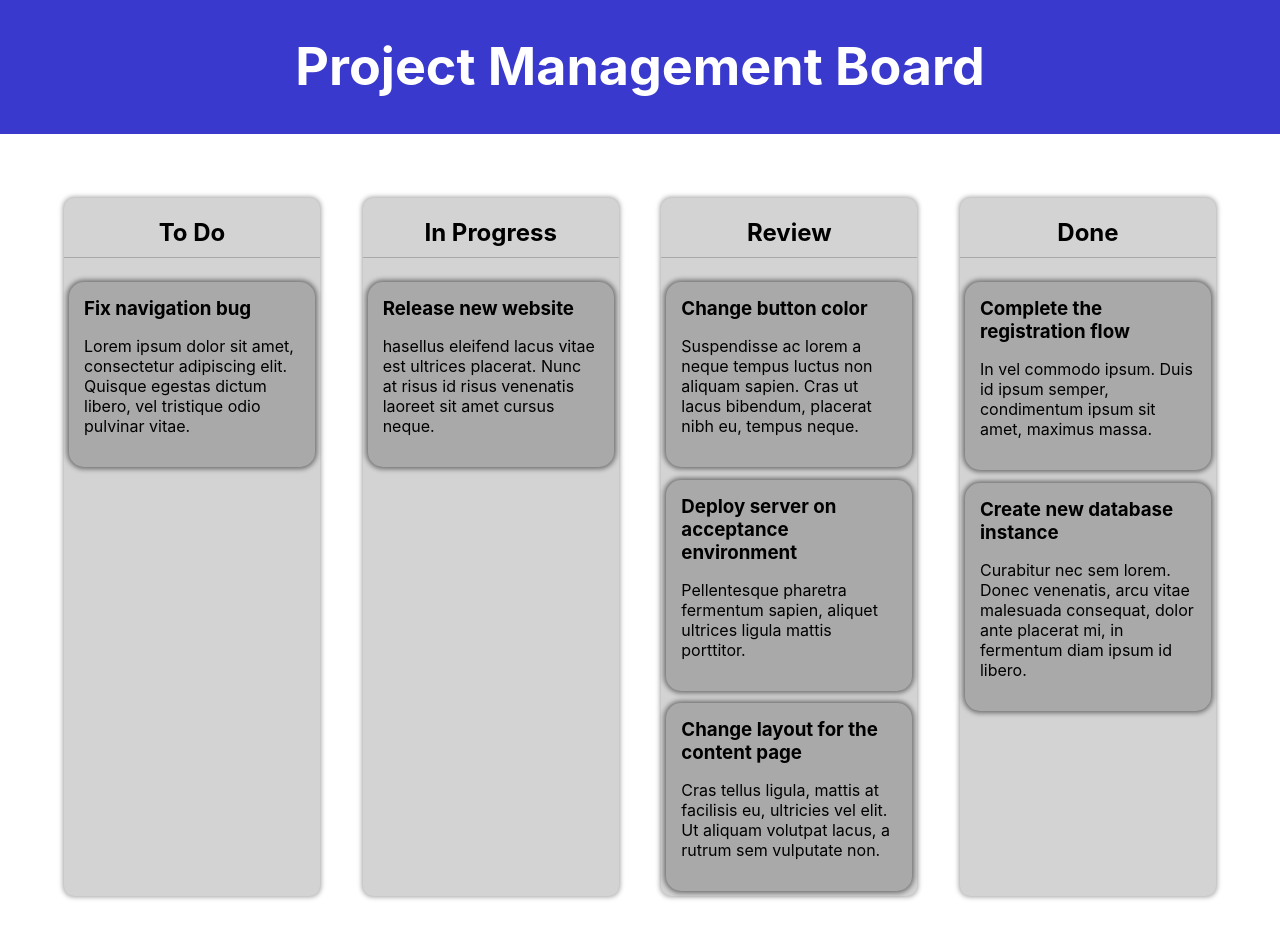
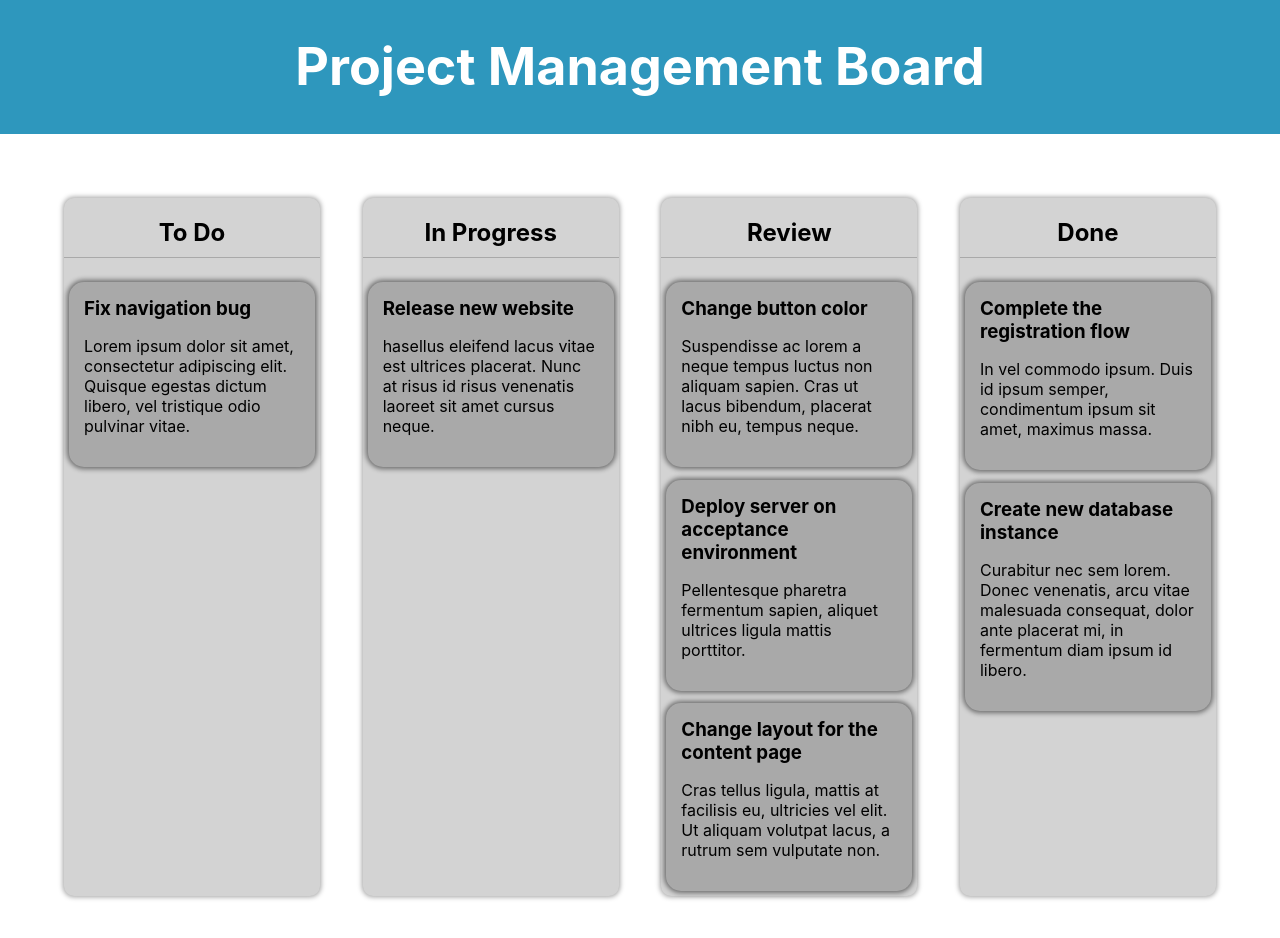
Before and after one commit to vasilijus/Reacting-projects, a React (Create React App) app in the folder 03-ManageBoards_DynamProj/: page / in a window 1280 px wide. Shown: the top 938 px of the page. Built offline with nearby package versions, Linux system fonts and the light colour scheme.

Commit message:
colorHeader

```diff
--- a/03-ManageBoards_DynamProj/src/components/Header/Header.js
+++ b/03-ManageBoards_DynamProj/src/components/Header/Header.js
@@ -2,7 +2,7 @@ import React from 'react';
 import styled from 'styled-components';
 
 const HeaderWrapper = styled.div`
-  background-color: #3939cd;
+  background-color: #2e97bd;
   height: 100%;
   display: flex;
   flex-direction: column;
```
